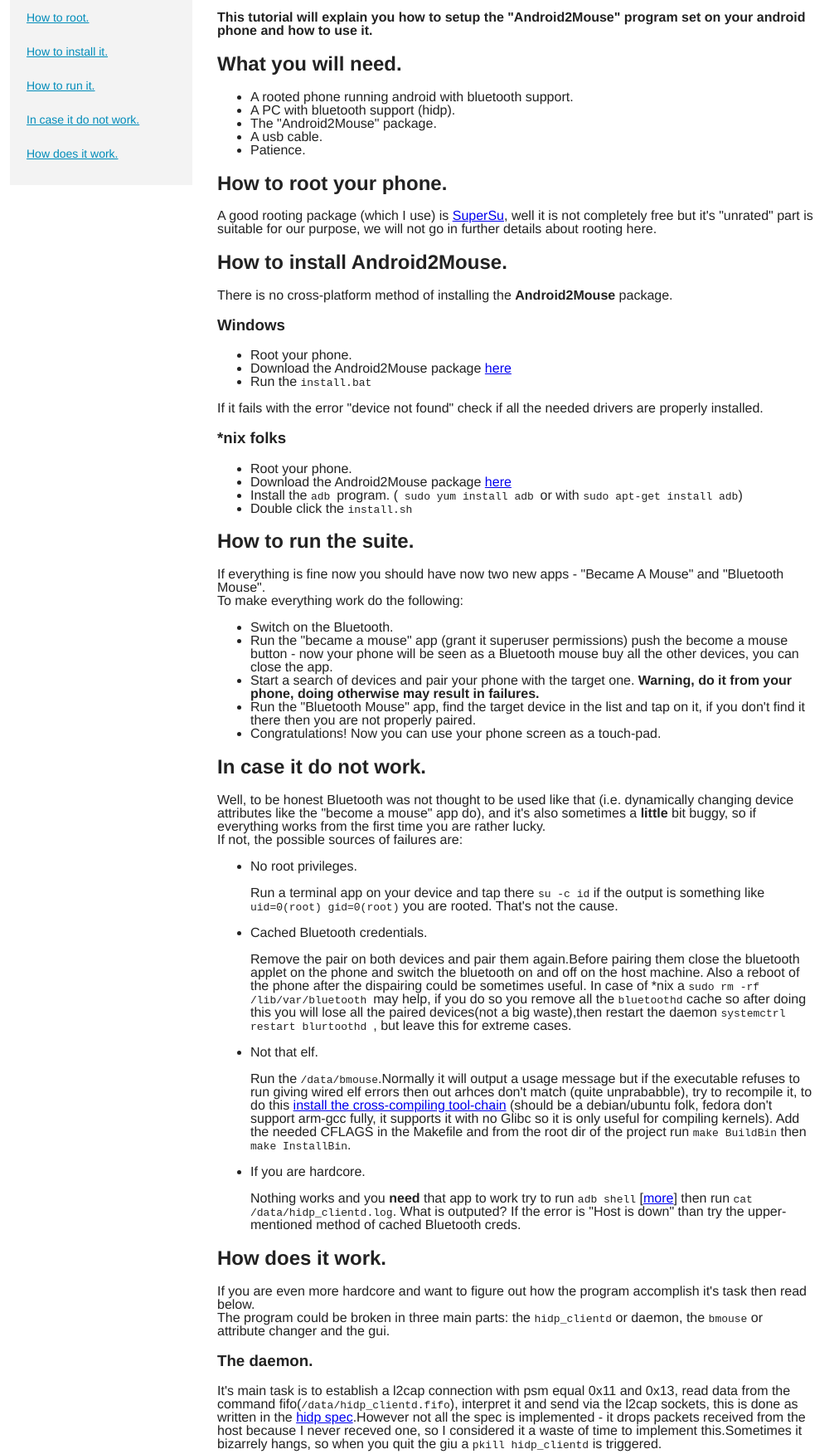
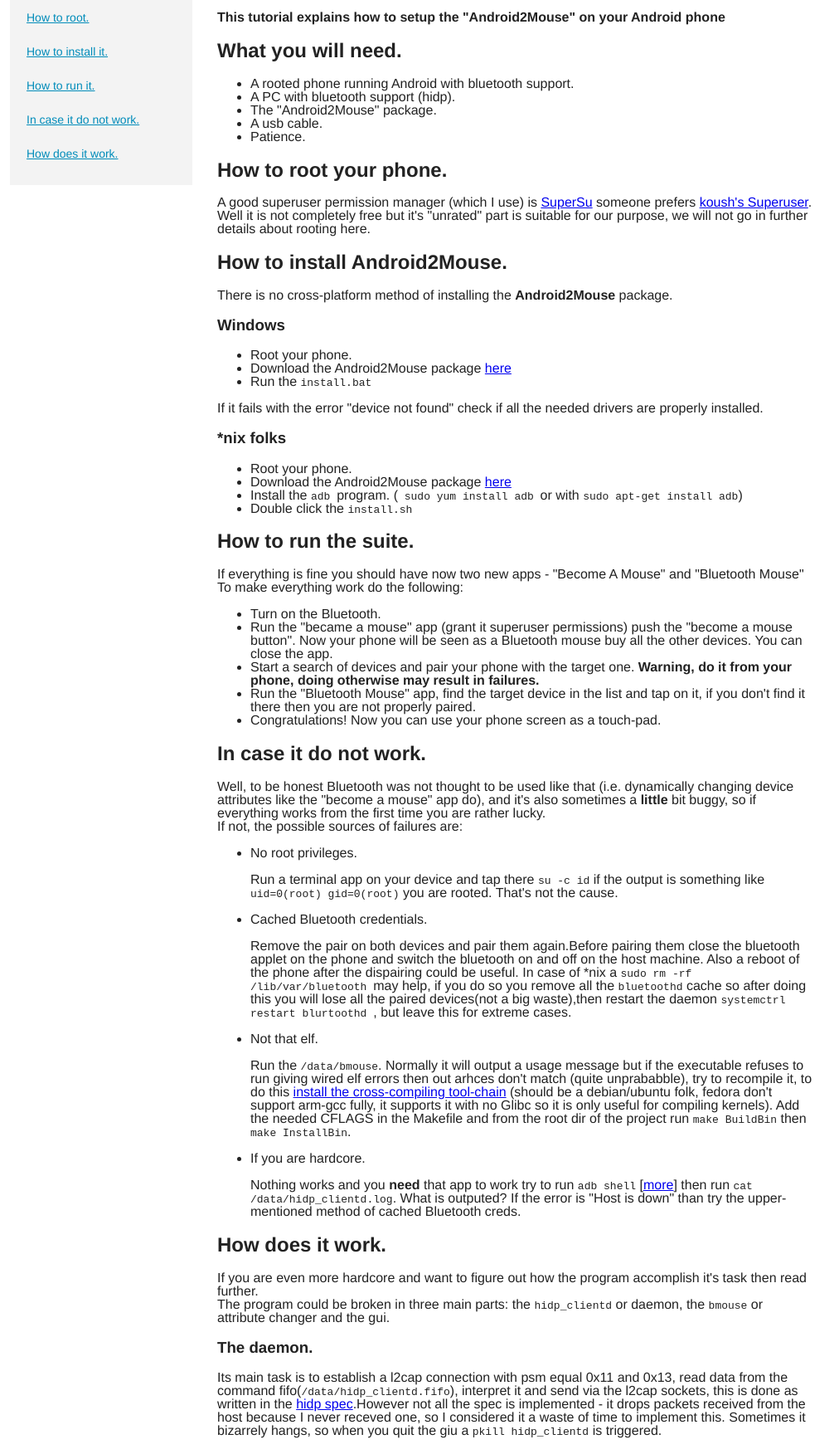
Before and after one commit to Arseny-N/Android2Mouse, a plain HTML site: page doc/howTo.html in a window 1280 px wide. Shown: the part 96-1848 px from the top of the page at 83% size, without its empty margins (143-1155 px from the left). Drawn offline with nearby package versions, Linux system fonts and the light colour scheme; a script that the page names is missing.

Commit message:
foundation

```diff
--- a/doc/howTo.html
+++ b/doc/howTo.html
@@ -61,12 +61,12 @@
 
 
 	<h1>Android2Mouse</h1>
-	<p><b>This tutorial will explain you how to setup the "Android2Mouse" program set on your android phone and how to use it.</b>
+	<p><b> This tutorial explains how to setup the "Android2Mouse" on your Android phone</b>
 
 	<h2 id="what-you-need">What you will need.</h2>
 	<p>
 		<ul>
-			<li>A rooted phone running android with bluetooth support.</li>
+			<li>A rooted phone running Android with bluetooth support.</li>
 			<li>A PC with bluetooth support (hidp).</li>
 			<li>The "Android2Mouse" package.</li>
 			<li>A usb cable.</li>
@@ -75,8 +75,8 @@
 	</p>
 	<h2 id="how-to-root"> How to root your phone.</h2>
 	<p>
-		A good rooting package (which I use) is <a href="https://play.google.com/store/apps/details?id=eu.chainfire.supersu"> SuperSu</a>,
-		well it is not completely free but it's "unrated" part is suitable for our purpose, we will not go in further details about rooting here.
+		A good superuser permission manager (which I use) is <a href="https://play.google.com/store/apps/details?id=eu.chainfire.supersu"> SuperSu</a> someone prefers  <a href="https://github.com/koush/Superuser">koush's Superuser</a>.
+		Well it is not completely free but it's "unrated" part is suitable for our purpose, we will not go in further details about rooting here.
 	</p>
 	<h2 id="how-to-install"> How to install <b>Android2Mouse</b>.</h2>
 	<p>
@@ -103,11 +103,11 @@
 	</p>
 	<h2 id="how-to-run"> How to run the suite.</h2>
 	<p>
-		If everything is fine now you should have now two new apps - "Became A Mouse" and "Bluetooth Mouse".<br>
+		 If everything is fine you should have now two new apps - "Become A Mouse" and "Bluetooth Mouse"<br>
 		To make everything work do the following:
 		<ul>
-		<li>Switch on the Bluetooth.</li>
-		<li>Run the "became a mouse" app (grant it superuser permissions) push the become a mouse button - now your phone will be seen as a Bluetooth mouse buy all the other devices, you can close the app.
+		<li>Turn on the Bluetooth.</li>
+		<li>Run the "became a mouse" app (grant it superuser permissions) push the "become a mouse button". Now your phone will be seen as a Bluetooth mouse buy all the other devices. You can close the app.
 		</li>
 		<li>
 		Start a search of devices and pair your phone with the target one.<b> Warning, do it from your phone, doing otherwise may result in failures.</b>
@@ -135,7 +135,7 @@
 		<p>
 			Remove the pair on both devices and pair them again.Before pairing them close the bluetooth applet on the phone and switch the bluetooth on and off on the host machine.
 
-			Also a reboot of the phone after the dispairing could be sometimes useful.
+			Also a reboot of the phone after the dispairing could be useful.
 
 			In case of *nix a <code>sudo rm -rf /lib/var/bluetooth </code>
 			may help, if you do so you remove all the <code>bluetoothd</code> cache
@@ -143,7 +143,7 @@
 		</p>
 		<li>Not that elf.</li>
 		<p>
-		Run the <code>/data/bmouse</code>.Normally it will output a usage message but if the executable refuses to run giving wired elf errors then out arhces don't match (quite unprababble), try to recompile it, to do this <a href="http://thetechcaptain.blogspot.ru/2012/08/how-to-cross-compile-c-code-for-android.html">install the cross-compiling tool-chain</a> (should be a debian/ubuntu folk, fedora don't support arm-gcc fully, it supports it with no Glibc so it is only useful for compiling kernels). Add the needed CFLAGS in the Makefile and from the root dir of the project run <code>make BuildBin</code> then <code>make InstallBin</code>.
+		Run the <code>/data/bmouse</code>. Normally it will output a usage message but if the executable refuses to run giving wired elf errors then out arhces don't match (quite unprababble), try to recompile it, to do this <a href="http://thetechcaptain.blogspot.ru/2012/08/how-to-cross-compile-c-code-for-android.html">install the cross-compiling tool-chain</a> (should be a debian/ubuntu folk, fedora don't support arm-gcc fully, it supports it with no Glibc so it is only useful for compiling kernels). Add the needed CFLAGS in the Makefile and from the root dir of the project run <code>make BuildBin</code> then <code>make InstallBin</code>.
 		</p>
 		<li>If you are hardcore.</li>
 		<p>
@@ -156,18 +156,18 @@
 	</p>
 	<h2 id="how-does-it-work"> How does it work.</h2>
 	<p>
-		If you are even more hardcore and want to figure out how the program accomplish it's task then read below.<br>
+		If you are even more hardcore and want to figure out how the program accomplish it's task then read further.<br>
 		The program could be broken in three main parts: the <code> hidp_clientd</code> or daemon, the <code> bmouse</code> or attribute changer and the gui.
 		<h3>The daemon.</h3>
 		<p>
-			It's main task is to establish a l2cap connection with psm equal 0x11 and 0x13, read data from the command fifo(<code>/data/hidp_clientd.fifo</code>), interpret it and send via the l2cap sockets, this is done as written in the <a href="https://developer.bluetooth.org/TechnologyOverview/Pages/HID.aspx">hidp spec</a>.However not all the spec is implemented - it drops packets received from the host because I never receved one, so I considered it a waste of time to implement this.Sometimes it bizarrely hangs, so when you quit the giu a <code>pkill hidp_clientd</code> is triggered.
+			Its main task is to establish a l2cap connection with psm equal 0x11 and 0x13, read data from the command fifo(<code>/data/hidp_clientd.fifo</code>), interpret it and send via the l2cap sockets, this is done as written in the <a href="https://developer.bluetooth.org/TechnologyOverview/Pages/HID.aspx">hidp spec</a>.However not all the spec is implemented - it drops packets received from the host because I never receved one, so I considered it a waste of time to implement this. Sometimes it bizarrely hangs, so when you quit the giu a <code>pkill hidp_clientd</code> is triggered.
 		</p>
 		<h3>The attribute changer.</h3>
-		It's main task is to add an sdp record and change the CoD of the device [<a href="https://developer.bluetooth.org/TechnologyOverview/Pages/HID.aspx">more</a>].
+		Its main task is to add an sdp record and change the CoD of the device [<a href="https://developer.bluetooth.org/TechnologyOverview/Pages/HID.aspx">more</a>].
 		<div class="pointer"><i>The Bluetooth stack is the most undocumented thing I ever come through .So in case you are in the process of figuring out something a good place for doing this is the <code>bluez</code> package, if more precisely the <code>tools/</code> directory. The sdp_lib.h api is well shown in the sdp tool,the hci_lib api in the hcitool and so on.</i></div>
 		<h3>The GUI.</h3>
 		<p>
-		It's main task is to list all the paired devices available on the phone, get the address of the one chosen buy the user, send it to the daemon and interpret gestures via the <a href="https://developer.android.com/reference/android/view/GestureDetector.html">GestueDetector</a> lib sending them to the daemon via a <a href="..">JNI library</a> specially written for this purpose.
+		It's main task is to list all the paired devices available on the phone, get the address of the one chosen by the user, send it to the daemon and interpret gestures via the <a href="https://developer.android.com/reference/android/view/GestureDetector.html">GestueDetector</a> lib sending them to the daemon via a <a href="..">JNI library</a> specially written for this purpose.
 		</p>
 
 
```
